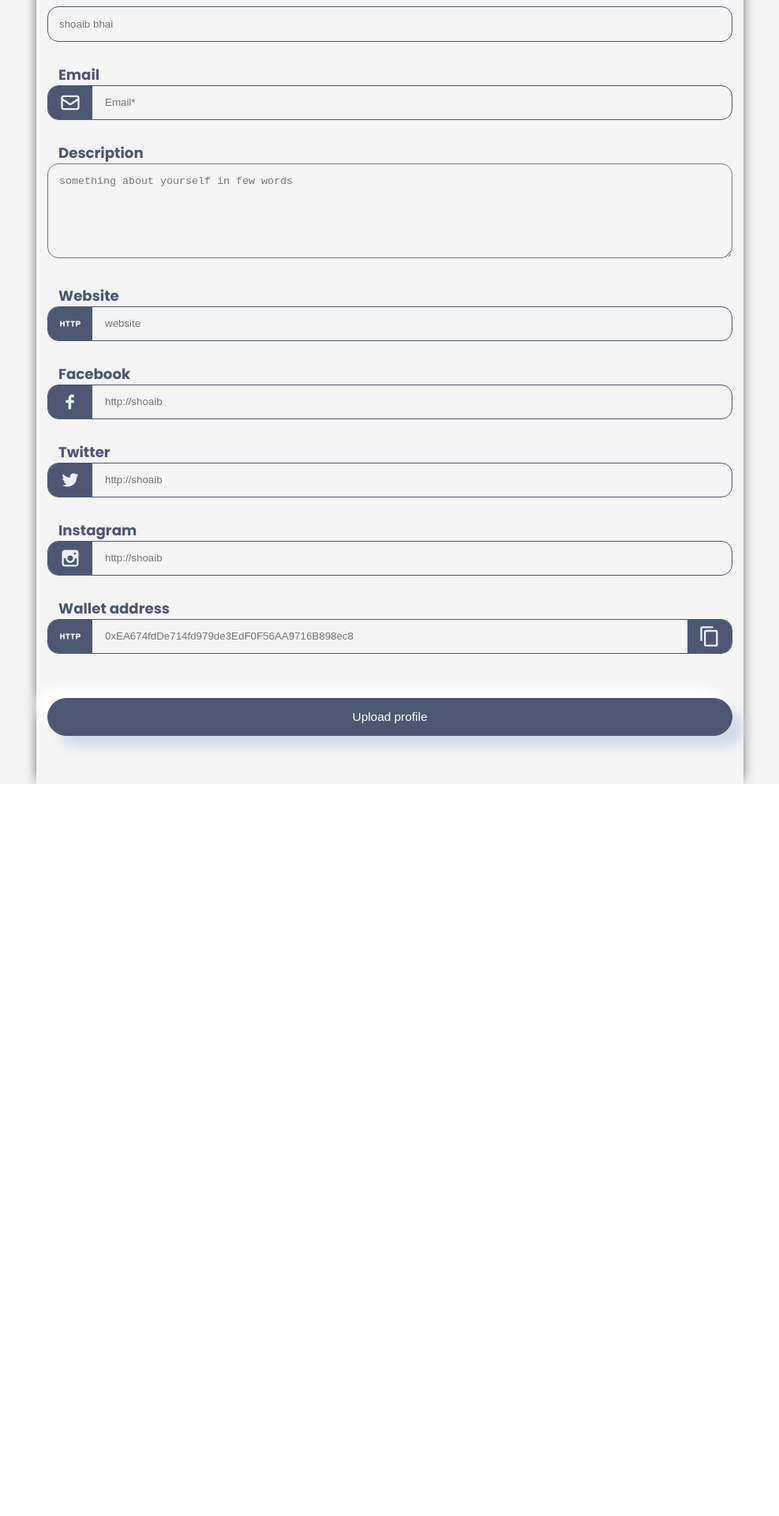
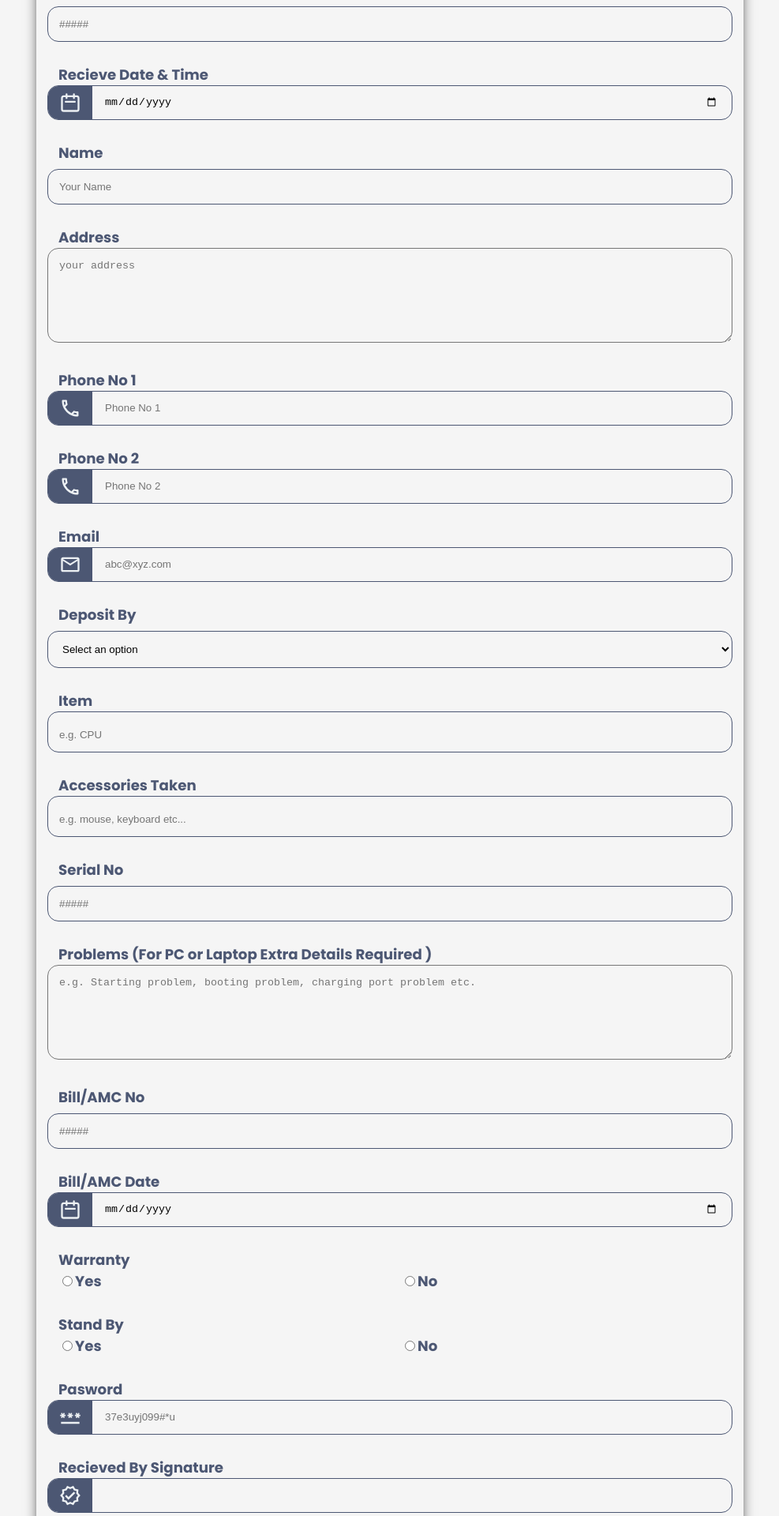
Before and after one commit to rajendrakrshaw/Service-management, a React (Create React App) app in the folder frontend/: page / in a window 1280 px wide. Shown: the part 120-2040 px from the top of the page at 79% size, without its empty margins (146-1133 px from the left). Before the commit the page ends 1113 px from the top, so only its background shows below. Built offline with nearby package versions, Linux system fonts and the light colour scheme.

Commit message:
Completed form fields

```diff
--- a/frontend/src/components/Form.jsx
+++ b/frontend/src/components/Form.jsx
@@ -1,6 +1,16 @@
 import React, { useState } from "react";
-import { HiOutlineMail } from "react-icons/hi";
-import { MdOutlineHttp, MdOutlineContentCopy } from "react-icons/md";
+import { HiOutlineCalendar, HiOutlineMail } from "react-icons/hi";
+import {
+  MdOutlineHttp,
+  MdOutlineContentCopy,
+  MdOutlineAdd,
+  MdOutlineTextFields,
+  MdOutlineLocationCity,
+  MdOutlinePhone,
+  MdOutlineMail,
+  MdOutlinePassword,
+  MdOutlineVerified,
+} from "react-icons/md";
 import {
   TiSocialFacebook,
   TiSocialTwitter,
@@ -45,14 +55,14 @@ const Form = () => {
       <div className={Style.Form_box_mid}>
         <form onSubmit={handleSubmit}>
           <div className={Style.Form_section_title}>
-            <h1>Customer Details</h1>
+            <h1>Material Recieve</h1>
           </div>
           <div className={Style.Form_box_input}>
-            <label htmlFor="username">Username</label>
+            <label htmlFor="memono">Memo No</label>
             <input
               type="text"
-              name="username"
-              placeholder="shoaib bhai"
+              name="memono"
+              placeholder="#####"
               className={Style.Form_box_input_userName}
               onChange={handleInputChange}
               required
@@ -60,15 +70,15 @@ const Form = () => {
           </div>
 
           <div className={Style.Form_box_input}>
-            <label htmlFor="email">Email</label>
+            <label htmlFor="reciecedate">Recieve Date & Time</label>
             <div className={Style.Form_box_input_box}>
               <div className={Style.Form_box_input_box_icon}>
-                <HiOutlineMail />
+                <HiOutlineCalendar />
               </div>
               <input
-                type="email"
-                name="email"
-                placeholder="Email*"
+                type="date"
+                name="recievedate"
+                placeholder="dd-mm-yyyy hh:mm:ss"
                 onChange={handleInputChange}
                 required
               />
@@ -76,27 +86,49 @@ const Form = () => {
           </div>
 
           <div className={Style.Form_box_input}>
-            <label htmlFor="description">Description</label>
-            <textarea
-              name="description"
+            <label htmlFor="name">Name</label>
+            <input
+              type="text"
+              name="name"
+              placeholder="Your Name"
+              className={Style.Form_box_input_userName}
+              onChange={handleInputChange}
+              required
+            />
+            {/* <textarea
+              name="name"
               cols="30"
               rows="6"
               placeholder="something about yourself in few words"
               onChange={handleInputChange}
               required
-            ></textarea>
+            ></textarea> */}
           </div>
 
           <div className={Style.Form_box_input}>
-            <label htmlFor="website">Website</label>
+            <label htmlFor="address">Address</label>
+            <div>
+              <textarea
+                name="address"
+                cols="30"
+                rows="6"
+                placeholder="your address"
+                onChange={handleInputChange}
+                required
+              ></textarea>
+            </div>
+          </div>
+
+          <div className={Style.Form_box_input}>
+            <label htmlFor="phone1">Phone No 1</label>
             <div className={Style.Form_box_input_box}>
               <div className={Style.Form_box_input_box_icon}>
-                <MdOutlineHttp />
+                <MdOutlinePhone />
               </div>
               <input
                 type="text"
-                name="website"
-                placeholder="website"
+                name="phone1"
+                placeholder="Phone No 1"
                 onChange={handleInputChange}
                 required
               />
@@ -104,15 +136,60 @@ const Form = () => {
           </div>
 
           <div className={Style.Form_box_input}>
-            <label htmlFor="facebook">Facebook</label>
+            <label htmlFor="phone2">Phone No 2</label>
             <div className={Style.Form_box_input_box}>
               <div className={Style.Form_box_input_box_icon}>
-                <TiSocialFacebook />
+                <MdOutlinePhone />
               </div>
               <input
                 type="text"
-                name="facebook"
-                placeholder="http://shoaib"
+                name="phone2"
+                placeholder="Phone No 2"
+                onChange={handleInputChange}
+                required
+              />
+            </div>
+          </div>
+          <div className={Style.Form_box_input}>
+            <label htmlFor="email">Email</label>
+            <div className={Style.Form_box_input_box}>
+              <div className={Style.Form_box_input_box_icon}>
+                <MdOutlineMail />
+              </div>
+              <input
+                type="email"
+                name="email"
+                placeholder="abc@xyz.com"
+                onChange={handleInputChange}
+                required
+              />
+            </div>
+          </div>
+          <div className={Style.Form_box_input}>
+            <label htmlFor="depositby">Deposit By</label>
+            <div>
+              <select
+                name="depositby"
+                className={Style.Form_box_input_userName}
+                onChange={handleInputChange}
+                required
+              >
+                <option value="">Select an option</option>
+                <option value="bank">Self</option>
+                <option value="paypal">Engineer</option>
+                {/* <option value="creditcard">Credit Card</option> */}
+              </select>
+            </div>
+          </div>
+
+          <div className={Style.Form_box_input}>
+            <label htmlFor="item">Item</label>
+            <div className={Style.Form_box_input_box}>
+              <input
+                type="text"
+                className={Style.Form_box_input_userName}
+                name="item"
+                placeholder="e.g. CPU"
                 onChange={handleInputChange}
                 required
               />
@@ -120,58 +197,156 @@ const Form = () => {
           </div>
 
           <div className={Style.Form_box_input}>
-            <label htmlFor="twitter">Twitter</label>
+            <label htmlFor="accessories">Accessories Taken</label>
             <div className={Style.Form_box_input_box}>
-              <div className={Style.Form_box_input_box_icon}>
-                <TiSocialTwitter />
-              </div>
               <input
                 type="text"
-                name="twitter"
-                placeholder="http://shoaib"
+                className={Style.Form_box_input_userName}
+                name="accessories"
+                placeholder="e.g. mouse, keyboard etc..."
                 onChange={handleInputChange}
                 required
               />
             </div>
           </div>
+          <div className={Style.Form_box_input}>
+            <label htmlFor="serialno">Serial No</label>
+            <input
+              type="text"
+              name="serialno"
+              placeholder="#####"
+              className={Style.Form_box_input_userName}
+              onChange={handleInputChange}
+              required
+            />
+          </div>
+          <div className={Style.Form_box_input}>
+            <label htmlFor="problems">
+              Problems {"("}For PC or Laptop Extra Details Required {")"}
+            </label>
+            <div>
+              <textarea
+                name="problems"
+                cols="30"
+                rows="6"
+                placeholder="e.g. Starting problem, booting problem, charging port problem etc."
+                onChange={handleInputChange}
+                required
+              ></textarea>
+            </div>
+          </div>
 
           <div className={Style.Form_box_input}>
-            <label htmlFor="instagram">Instagram</label>
+            <label htmlFor="billno">Bill/AMC No</label>
+            <input
+              type="text"
+              name="billno"
+              placeholder="#####"
+              className={Style.Form_box_input_userName}
+              onChange={handleInputChange}
+              required
+            />
+          </div>
+          <div className={Style.Form_box_input}>
+            <label htmlFor="billdate">Bill/AMC Date</label>
             <div className={Style.Form_box_input_box}>
               <div className={Style.Form_box_input_box_icon}>
-                <TiSocialInstagram />
+                <HiOutlineCalendar />
               </div>
               <input
-                type="text"
-                name="instagram"
-                placeholder="http://shoaib"
+                type="date"
+                name="billdate"
+                placeholder="dd-mm-yyyy"
                 onChange={handleInputChange}
                 required
               />
             </div>
           </div>
+          <div className={Style.Form_box_input}>
+            <label htmlFor="warranty">Warranty</label>
+            <div Style={"display:flex;"}>
+              <label>
+                <input
+                  type="radio"
+                  name="warranty"
+                  value="yes"
+                  onChange={handleInputChange}
+                  required
+                />
+                Yes
+              </label>
+              <label>
+                <input
+                  type="radio"
+                  name="warranty"
+                  value="no"
+                  onChange={handleInputChange}
+                  required
+                />
+                No
+              </label>
+
+            </div>
+          </div>
+          <div className={Style.Form_box_input}>
+            <label htmlFor="standby">Stand By</label>
+            <div Style={"display:flex;"}>
+              <label>
+                <input
+                  type="radio"
+                  name="standby"
+                  value="yes"
+                  onChange={handleInputChange}
+                  required
+                />
+                Yes
+              </label>
+              <label>
+                <input
+                  type="radio"
+                  name="standby"
+                  value="no"
+                  onChange={handleInputChange}
+                  required
+                />
+                No
+              </label>
+
+            </div>
+          </div>
 
           <div className={Style.Form_box_input}>
-            <label htmlFor="wallet">Wallet address</label>
+            <label htmlFor="password">Pasword</label>
             <div className={Style.Form_box_input_box}>
               <div className={Style.Form_box_input_box_icon}>
-                <MdOutlineHttp />
+                <MdOutlinePassword />
+              </div>
+              <input
+                type="password"
+                name="password"
+                placeholder="37e3uyj099#*u"
+                onChange={handleInputChange}
+                required
+              />
+            </div>
+          </div>
+          <div className={Style.Form_box_input}>
+            <label htmlFor="signature">Recieved By Signature</label>
+            <div className={Style.Form_box_input_box}>
+              <div className={Style.Form_box_input_box_icon}>
+                <MdOutlineVerified />
               </div>
               <input
                 type="text"
-                name="wallet"
-                placeholder="0xEA674fdDe714fd979de3EdF0F56AA9716B898ec8"
+                name="signature"
+                placeholder=""
                 onChange={handleInputChange}
                 required
               />
-              <div className={Style.Form_box_input_box_icon}>
-                <MdOutlineContentCopy />
-              </div>
             </div>
           </div>
-
           <div className={Style.Form_box_btn}>
-          <Button
+            <Button
               btnName="Upload profile"
               handleClick={handleSubmit}
               classStyle={Style.button}
```
